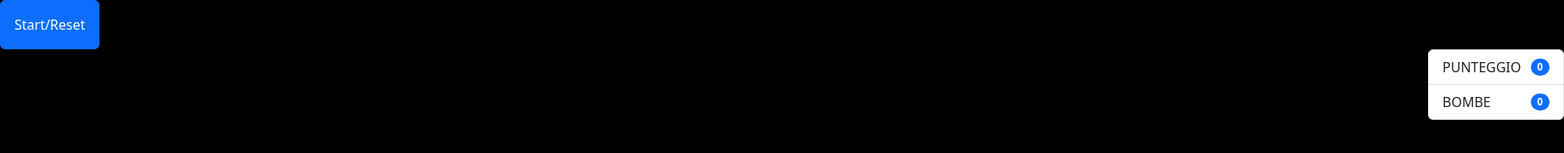
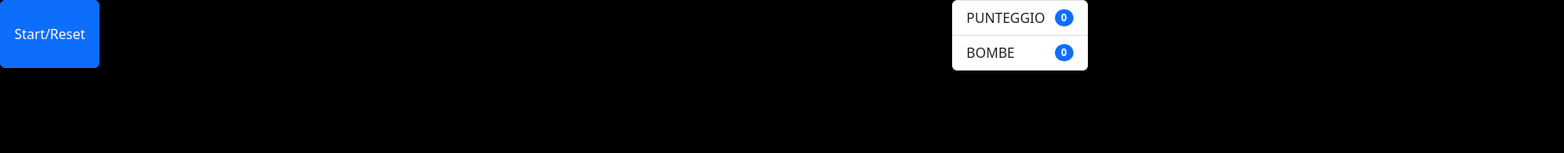
Before and after one commit to FilippoBonanno/js-campominato-dom, a plain HTML site: page index.html in a window 1280 px wide. Shown: the whole page at 85% size, 1840 px wide, since content can reach past the window. Drawn offline with nearby package versions, Linux system fonts and the light colour scheme.

Commit message:
M-5 review button position

```diff
--- a/css/style.css
+++ b/css/style.css
@@ -34,6 +34,12 @@
 
  li {
     width: 10rem;
-    position: relative;
-    left: 105rem;
+    /* position: relative;
+    left: 105rem; */
  }
+
+ .container_2 {
+    display:flex;
+    justify-content: space-between;
+
+ }
--- a/index.html
+++ b/index.html
@@ -10,18 +10,11 @@
 </head>
 <body style="background-color: rgb(0, 0, 0);">
     <main>
-        <button id="button" class="btn btn-primary" type="button">Start/Reset</button>
-        <ul class="list-group">
-            <li class="list-group-item d-flex justify-content-between align-items-center">
-              PUNTEGGIO
-              <span id="punteggio" class="badge bg-primary rounded-pill">0</span>
-            </li>
-            <li class="list-group-item d-flex justify-content-between align-items-center">
-              BOMBE
-              <span id="bombe" class="badge bg-primary rounded-pill">0</span>
-            </li>
-          </ul>
-        <div id="grid" class="container d-flex justify-content-center flex-wrap gx-0">
+
+        <div class="container_2">
+            <button style="height: 5rem;" id="button" class="btn btn-primary" type="button">Start/Reset</button>
+
+            <div id="grid" class="container d-flex justify-content-center mt-5 flex-wrap gx-0">
                 <!-- <div class="square">f</div>
                 <div class="square">f</div>
                 <div class="square">f</div>
@@ -37,6 +30,18 @@
 
             </div>
 
+            <ul class="list-group">
+                <li class="list-group-item d-flex justify-content-between align-items-center">
+                PUNTEGGIO
+                <span id="punteggio" class="badge bg-primary rounded-pill">0</span>
+                </li>
+                <li class="list-group-item d-flex justify-content-between align-items-center">
+                BOMBE
+                <span id="bombe" class="badge bg-primary rounded-pill">0</span>
+                </li>
+            </ul>
+        </div>
+
 
     </main>
     <script type="text/javascript" src="./js/functions.js"></script>
--- a/js/main.js
+++ b/js/main.js
@@ -12,9 +12,6 @@ buttonClick.addEventListener("click", function() {
     // Chiamata alla funzione per generare le bombe
     const bombe = bombeGenerator();
     console.log("Bombe generate:", bombe);
-
-
-
 
     grid.innerHTML = "";
     for (let i = 1; i <= 100; i++) {
```
Lines whose indentation alone changed are shown as unchanged.
